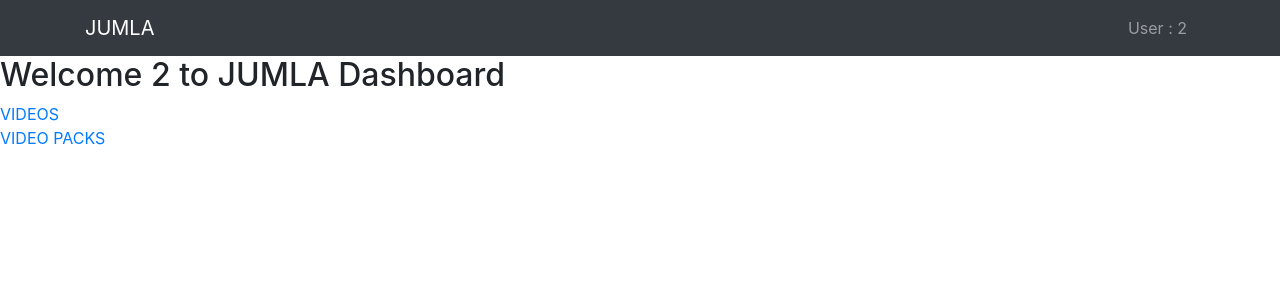
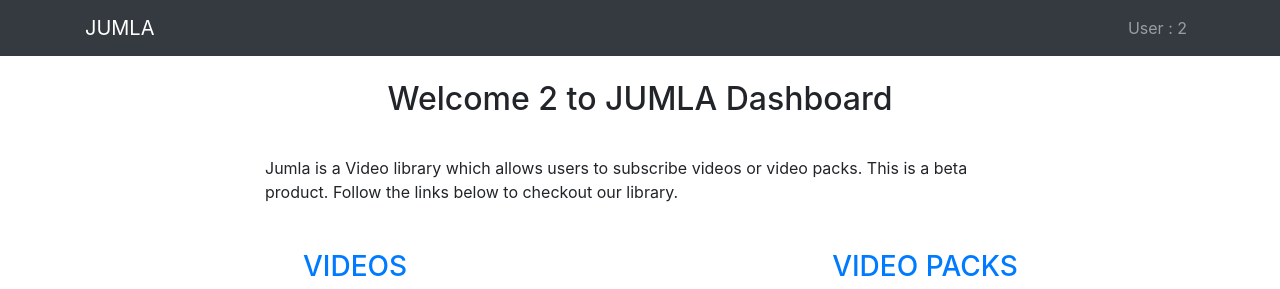
Before and after one commit to suvigyaagr/Hackathon_assgn_Team_A, a Django app: page /charchitra/dashboard/2/ in a window 1280 px wide. Shown: the top 289 px of the page. Run offline with Django 3.2, Linux system fonts and the light colour scheme; some libraries are stand-ins or nearby versions.

Commit message:
modified dashboard (#43)

```diff
--- a/jumla/charchitra/templates/charchitra/dashboard.html
+++ b/jumla/charchitra/templates/charchitra/dashboard.html
@@ -39,20 +39,50 @@
         </div>
       </div>
     </nav>
-
+    <div class="container">
+        <br/>
+    	<div class="row justify-content-center">
 
 	<h2>
 		Welcome {{ user_id }} to JUMLA Dashboard
 	</h2>
+            <div class="w-100"></div>
+
+            <p style="margin-top:30px;max-width:750px"> Jumla is a Video library which allows users to subscribe videos or video packs.
+                This is a beta product. Follow the links below to checkout our library.</p>
+            <div class="w-100"></div>
+
+            <div class="w-100"></div>
+
+             <div class="container">
+            <div class="row">
+      <div class="col-sm" style="margin-top:30px">
+
 	<a href="{% url 'charchitra:video_list' user_id %}">
-		VIDEOS
+        <center><h3>VIDEOS</h3></center>
+
+        <figure class="figure">
+            <img style="width:500px;height:350px" src="http://www.muslimtv.online/wp-content/uploads/2016/12/video-icon-thumbnail.png" class="figure-img img-fluid rounded" alt="A generic square placeholder image with rounded corners in a figure.">
+            <figcaption class="figure-caption text-right"></figcaption>
+        </figure>
 	</a>
+      </div>
+       <div class="col-sm" style="margin-top:30px">
 
-	<br>
+	<div class="w-100"></div>
 
 	<a href="{% url 'charchitra:video_pack_list' user_id %}">
-		VIDEO PACKS
+
+        <center><h3>VIDEO PACKS</h3></center>
+
+        <figure class="figure">
+            <img style="width:500px;height:350px" src="http://www.muslimtv.online/wp-content/uploads/2016/12/video-icon-thumbnail.png" class="figure-img img-fluid rounded" alt="A generic square placeholder image with rounded corners in a figure.">
+            <figcaption class="figure-caption text-right"></figcaption>
+        </figure>
 	</a>
+        </div>
+    </div>
+             </div>
 
 </body>
 </html>
```
